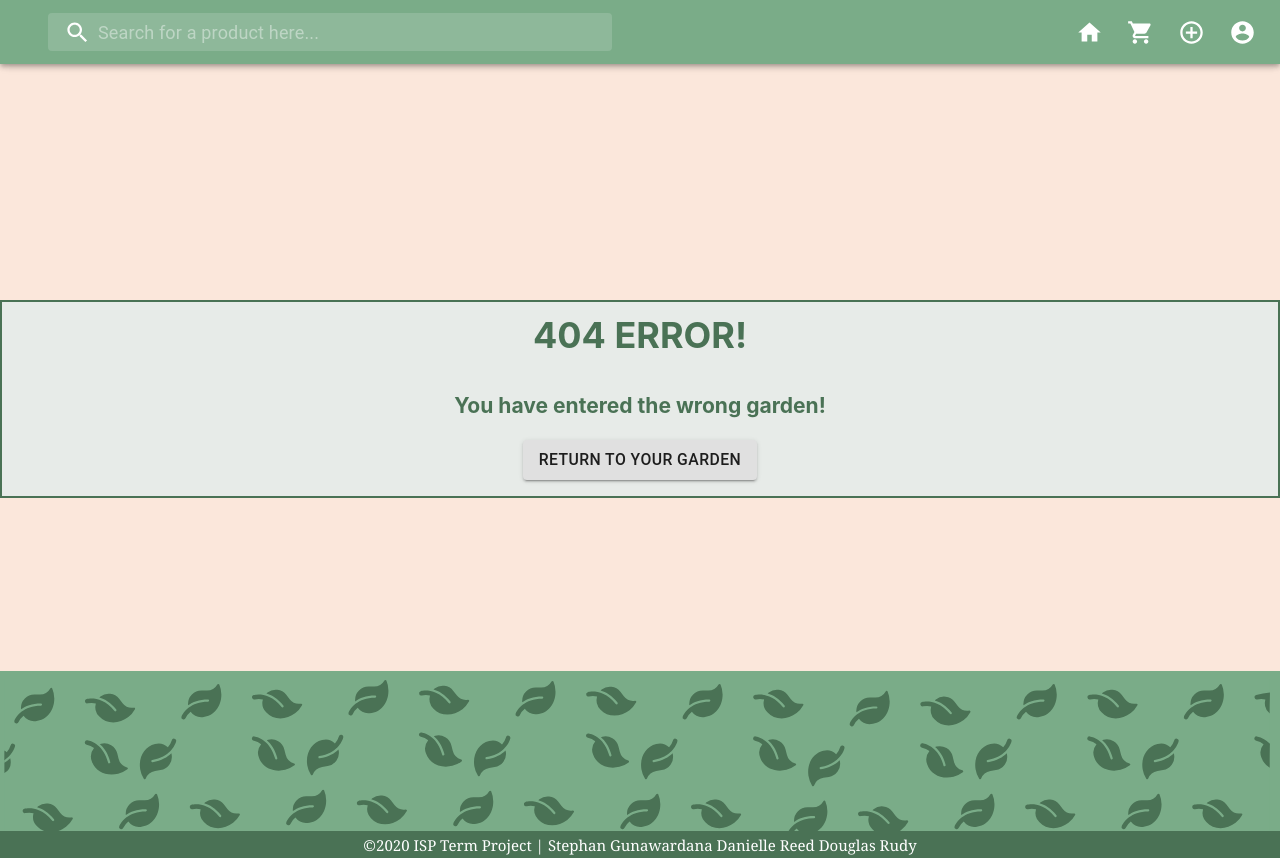
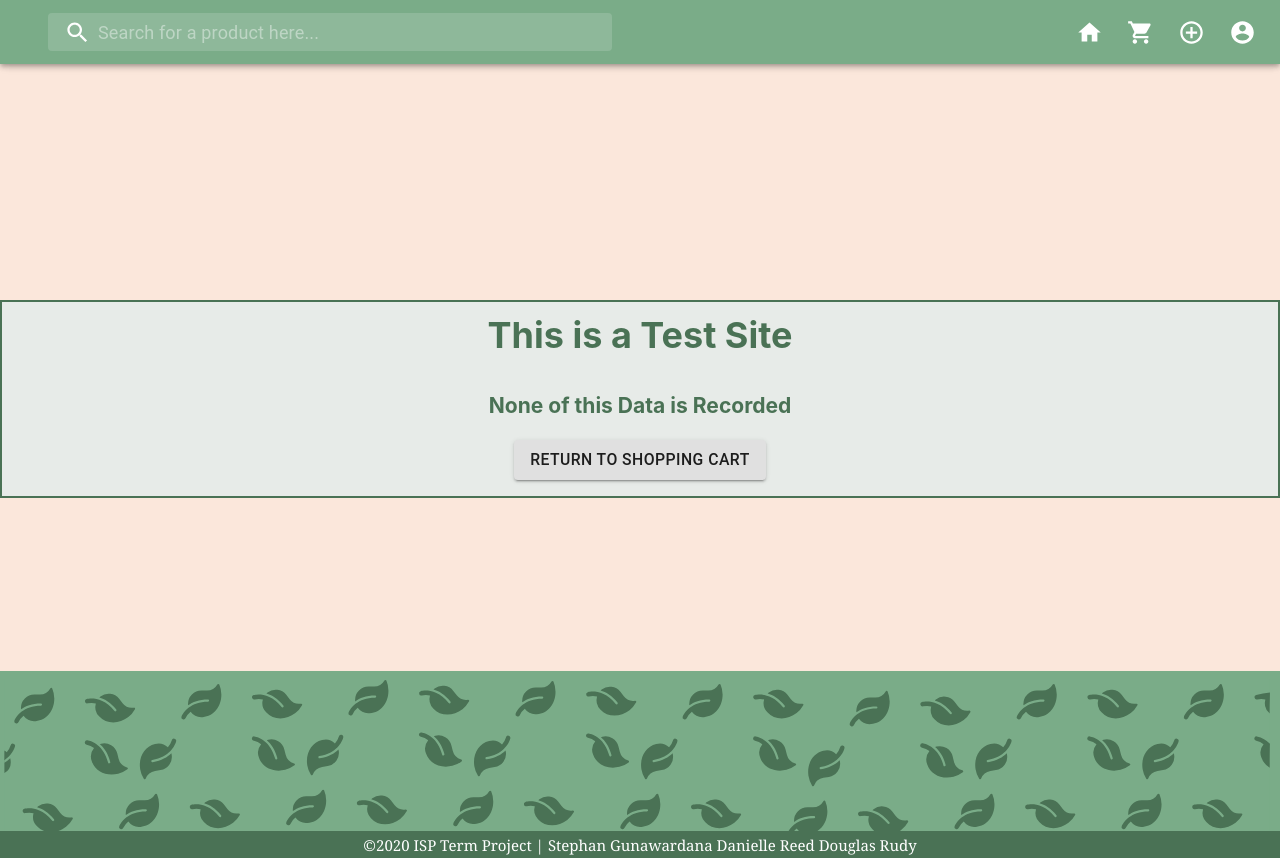
Before and after one commit to Danceratops/ispterm-client, a React (Create React App) app: page /noinfo in a window 1280 px wide. Before the commit this address had no page. Built offline with nearby package versions, Linux system fonts and the light colour scheme.

Commit message:
Create noInfo page

```diff
--- a/src/App.js
+++ b/src/App.js
@@ -9,6 +9,7 @@ import search from "./Pages/search";
 import signout from "./Pages/Signout";
 import thankyou from "./Pages/thankyou";
 import page404 from "./Pages/page404";
+import noinfo from "./Pages/noinfo";
 
 import Nav from "./components/navbar";
 
@@ -30,6 +31,7 @@ function App() {
           <Route exact path="/signout" component={signout} />
           <Route exact path="/thankyou" component={thankyou} />
           <Route exact path="/products/:productId" component={products} />
+          <Route exact path="/noinfo" component={noinfo} />
           <Route exact path="*" component={page404} />
         </Switch>
       </Router>
--- /dev/null
+++ b/src/Pages/noinfo.js
@@ -0,0 +1,21 @@
+import Button from "@material-ui/core/Button";
+import { Link } from "react-router-dom";
+
+const Noinfo = () => {
+  return (
+    <div className="container-noinfo">
+      <h1 className="noinfo-text">This is a Test Site</h1>
+      <h3 className="noinfo-text">None of this Data is Recorded</h3>
+      <Button
+        component={Link}
+        to="/cart"
+        className="noinfo-button"
+        variant="contained"
+      >
+        Return to Shopping Cart
+      </Button>
+    </div>
+  );
+};
+
+export default Noinfo;
--- a/src/Pages/page404.js
+++ b/src/Pages/page404.js
@@ -6,7 +6,7 @@ const Page404 = () => {
     <div className="container-404">
       <h1 className="error-text">404 ERROR!</h1>
       <h3 className="error-text">You have entered the wrong garden!</h3>
-      <div className="button-404">
+      <div className="button-error">
         <Button
           component={Link}
           to="/"
--- a/src/styles/imports.scss
+++ b/src/styles/imports.scss
@@ -13,3 +13,4 @@
 @import "partials/Redirect.scss";
 @import "partials/Products.scss";
 @import "partials/page404.scss";
+@import "partials/noinfo.scss";
--- /dev/null
+++ b/src/styles/partials/noinfo.scss
@@ -0,0 +1,24 @@
+.container-noinfo {
+  position: relative;
+  top: 300px;
+  border: 2px solid $green;
+  height: 11em;
+  padding-bottom: 20px;
+  display: flex;
+  flex-direction: column;
+  align-items: center;
+  justify-content: center;
+  background-color: $lightgray;
+
+  .noinfo-text {
+    text-align: center;
+    color: $green;
+  }
+
+  @media only screen and (max-width: $laptop) {
+    margin-bottom: 500px;
+  }
+  @media only screen and (max-width: 1900px) {
+    margin-bottom: 500px;
+  }
+}
```
